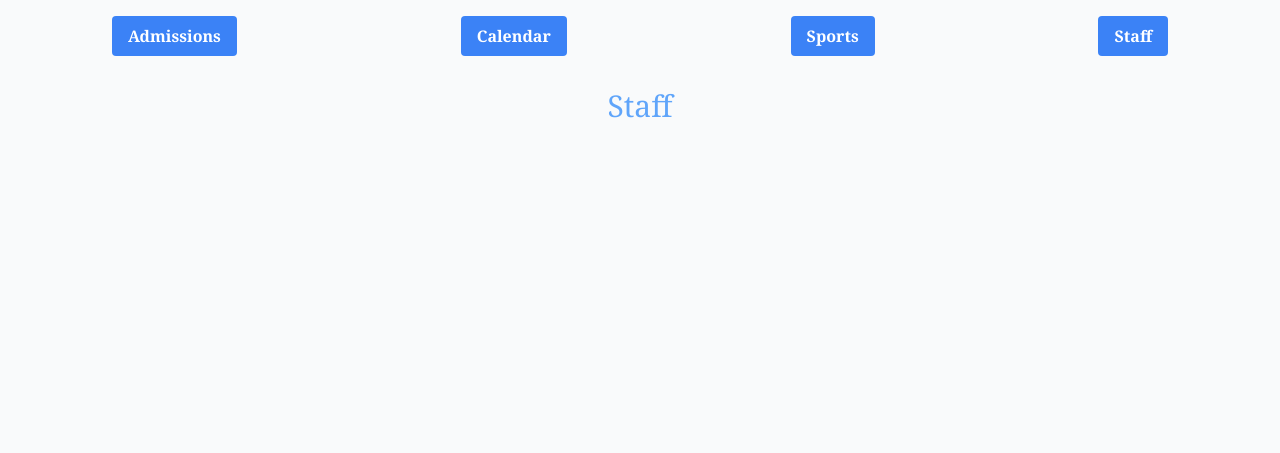
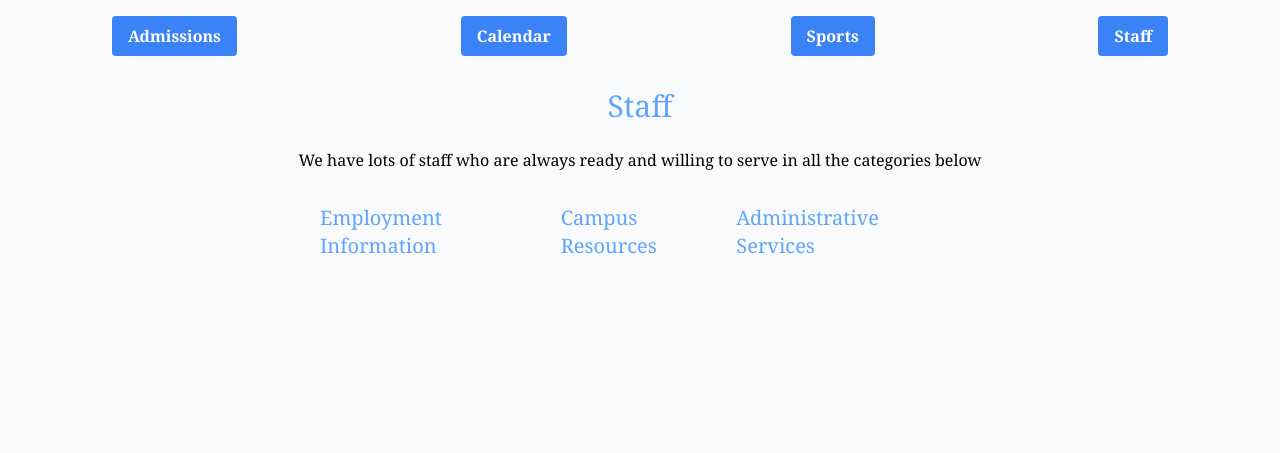
Before and after one commit to Kiwavi/school, a Django app: page /staff in a window 1280 px wide. Shown: the part 56-509 px from the top of the page. Run offline with Django 4.2, Linux system fonts and the light colour scheme; some libraries are stand-ins or nearby versions.

Commit message:
second commit

```diff
--- a/templates/staff.html
+++ b/templates/staff.html
@@ -6,6 +6,24 @@
 {% block content %}
 
 <div class="flex flex-col justify-center items-center">
-    <p class="text-3xl text-blue-400 mt-8"> Staff  </p>
+  <p class="text-3xl text-blue-400 mt-8"> Staff </p>
+  <p class="mt-6"> We have lots of staff who are always ready and willing to serve in all the categories below </p>
+</div>
+
+<div class="flex flex-col justify-center items-center">
+  <div class="flex justify-around w-1/2">
+    <div class="flex flex-col">
+      <p class="text-xl text-blue-400 mt-8"> Employment Information </p>
+    </div>
+
+    <div class="flex flex-col">
+      <p class="text-xl text-blue-400 mt-8"> Campus Resources </p>
+    </div>
+
+    <div class="flex flex-col">
+      <p class="text-xl text-blue-400 mt-8"> Administrative Services </p>
+    </div>
+
+  </div>
 </div>
 {% endblock content %}
```
